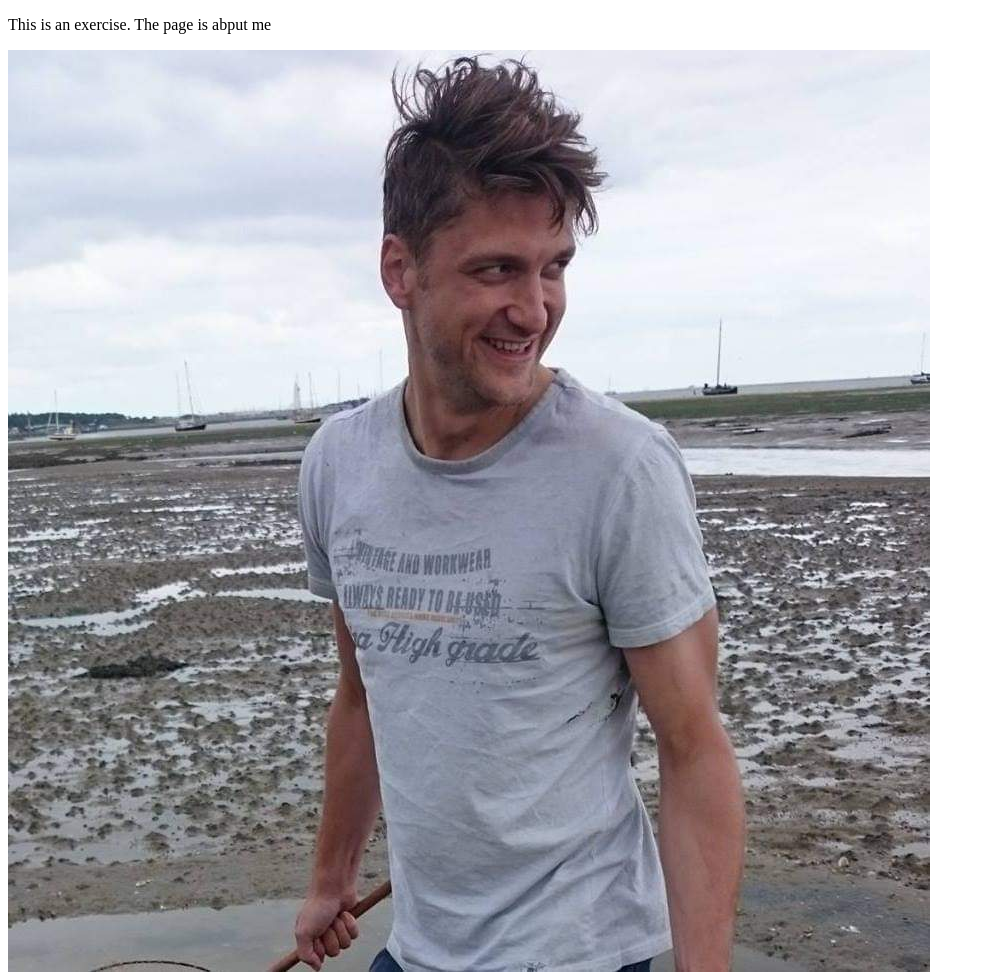
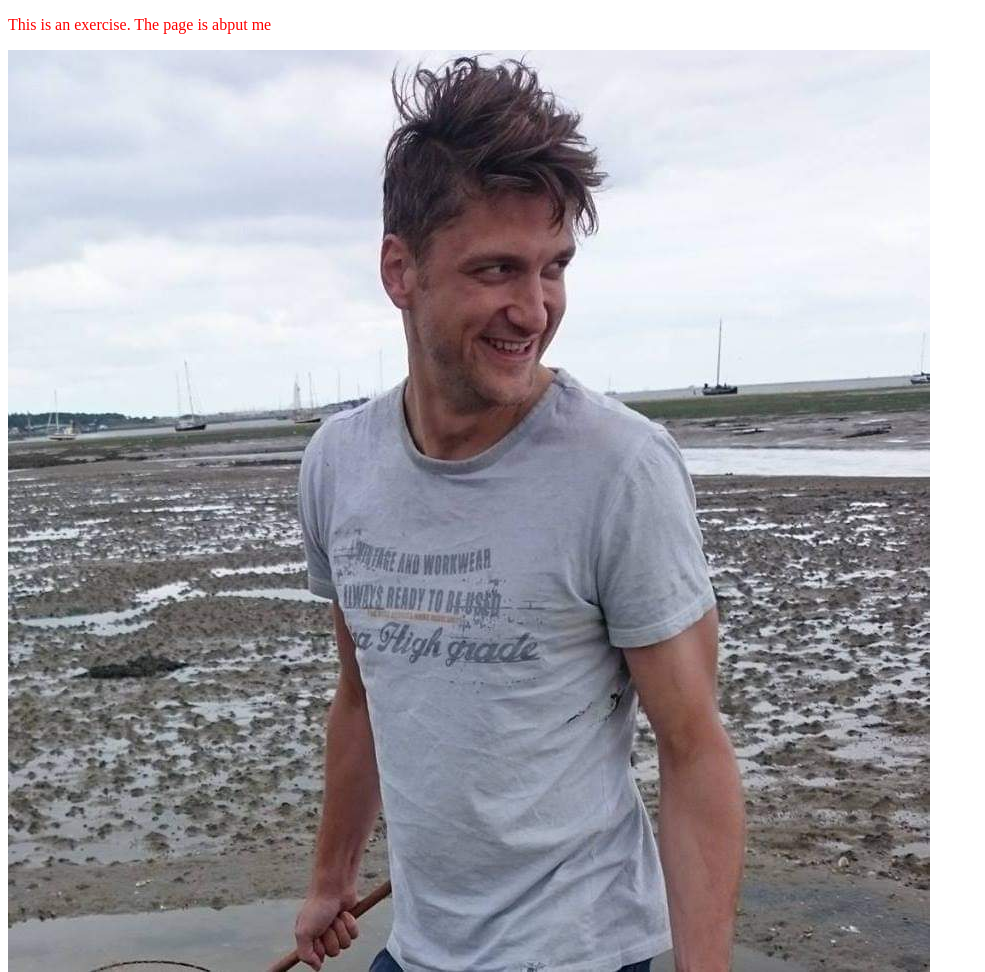
Before and after one commit to Tomasz22/Codaisseur, a plain HTML site: page index.html in a window 1280 px wide. Shown: the top 972 px of the page, without its empty margins (0-985 px from the left). Drawn offline with Linux system fonts and the light colour scheme.

Commit message:
created styles folder then created css and changed color of p to red

```diff
--- a/index.html
+++ b/index.html
@@ -6,6 +6,7 @@
     <meta name="viewport" content="width=device-width, initial-scale=1.0">
     <title>Web |Development Bootcamp - html
     </title>
+    <link rel="stylesheet" href="styles/style.css">
 </head>
 <body>
     <p>This is an exercise. The page is abput me</p>
--- /dev/null
+++ b/styles/style.css
@@ -0,0 +1,3 @@
+p {
+    color: red;
+}
```
